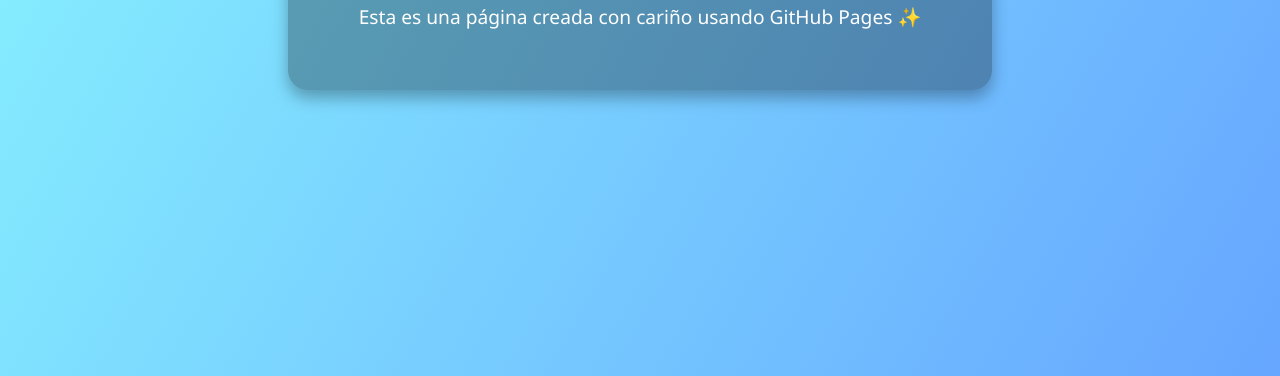
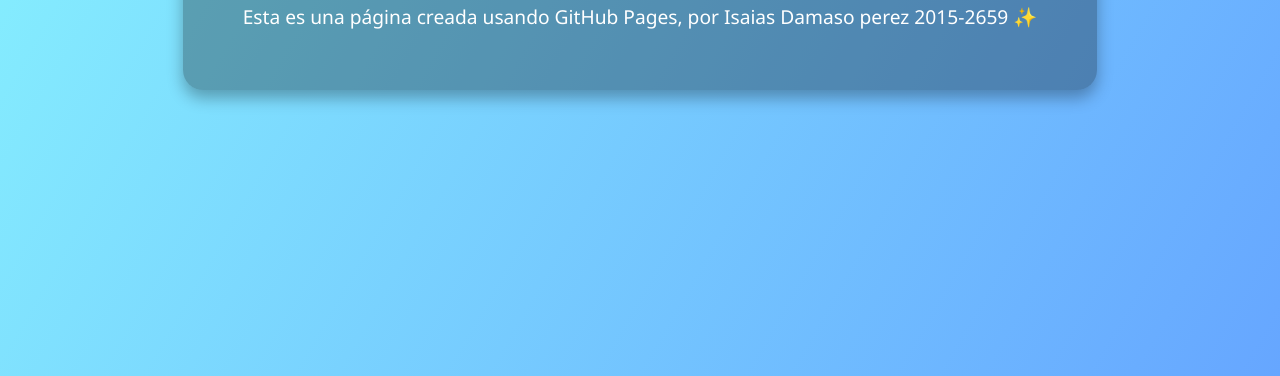
Before and after one commit to isaiasdamasoperez/mi-pagina, a plain HTML site: page index.html in a window 1280 px wide. Shown: the part 424-800 px from the top of the page. Drawn offline with Linux system fonts and the light colour scheme.

Commit message:
Update 1.0 index.html

```diff
--- a/index.html
+++ b/index.html
@@ -44,7 +44,7 @@
 <body>
   <div class="card">
     <h1>¡Bienvenido a mi página web!</h1>
-    <p>Esta es una página creada con cariño usando GitHub Pages ✨</p>
+    <p>Esta es una página creada usando GitHub Pages, por Isaias Damaso perez 2015-2659 ✨</p>
   </div>
 </body>
 </html>
```
